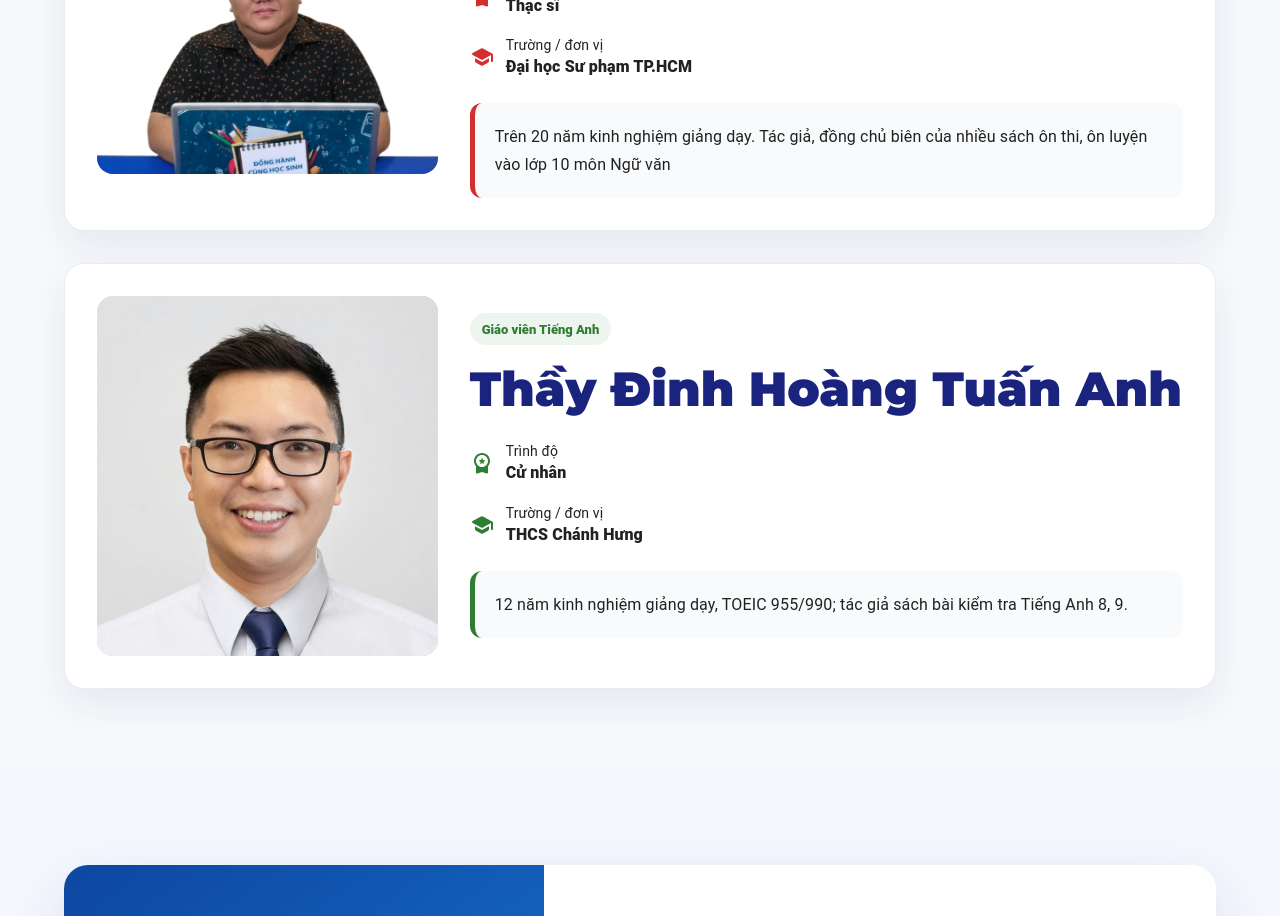
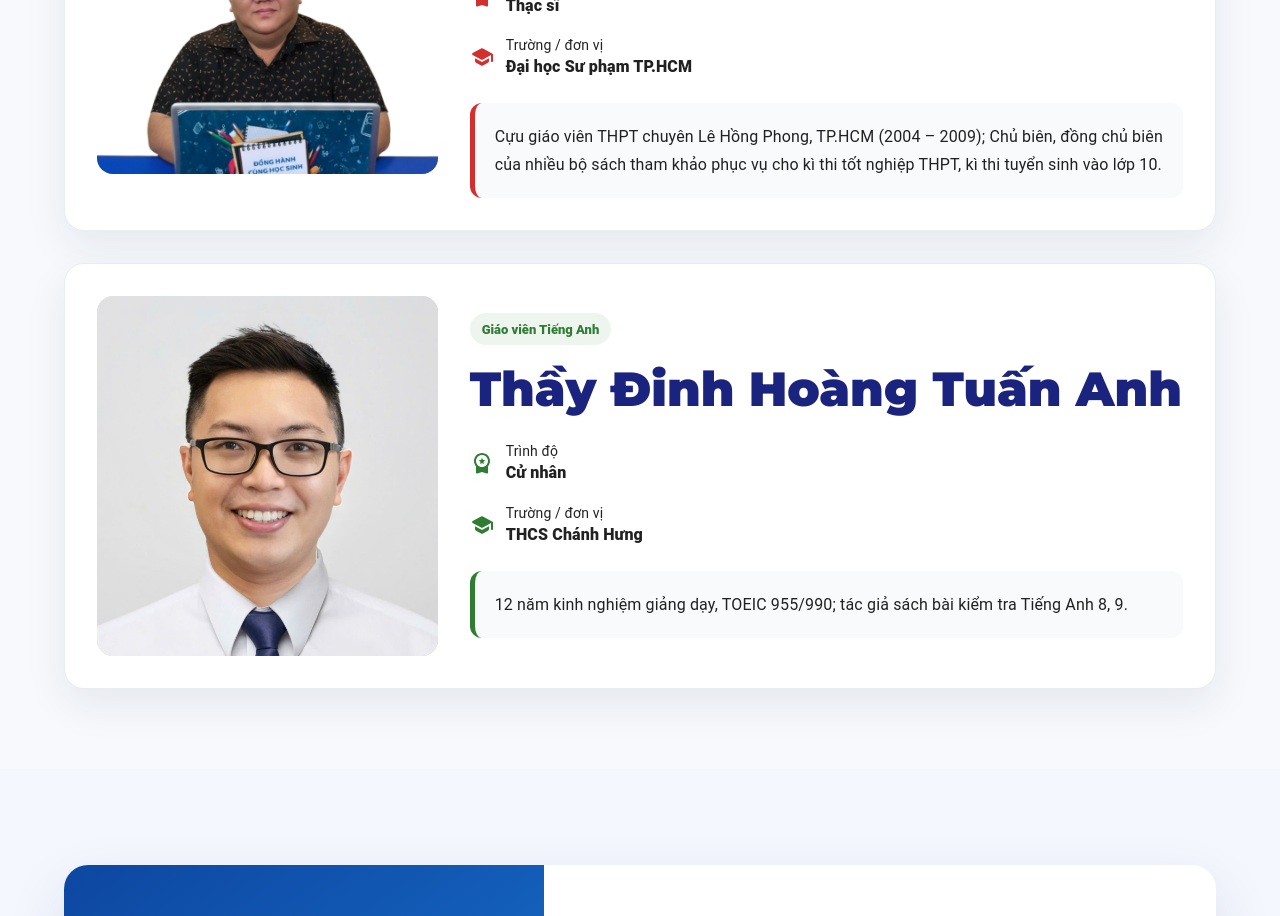
Before and after one commit to khanhu2805/luyen-thi-gdsg, a Next.js app: page /doi-ngu in a window 1280 px wide. Shown: the part 1280-2196 px from the top of the page. Built offline with nearby package versions, Linux system fonts and the light colour scheme.

Commit message:
update thay khoi

```diff
--- a/app/data/enrollment.ts
+++ b/app/data/enrollment.ts
@@ -51,7 +51,7 @@ export const teachers: TeacherInfo[] = [
     degree: 'Thạc sĩ',
     organization: 'Đại học Sư phạm TP.HCM',
     image: '/teachers/nguyen_phuoc_bao_khoi.png',
-    note: 'Trên 20 năm kinh nghiệm giảng dạy. Tác giả, đồng chủ biên của nhiều sách ôn thi, ôn luyện vào lớp 10 môn Ngữ văn',
+    note: 'Cựu giáo viên THPT chuyên Lê Hồng Phong, TP.HCM (2004 – 2009); Chủ biên, đồng chủ biên của nhiều bộ sách tham khảo phục vụ cho kì thi tốt nghiệp THPT, kì thi tuyển sinh vào lớp 10.',
     accent: '#d32f2f',
   },
   {
```
